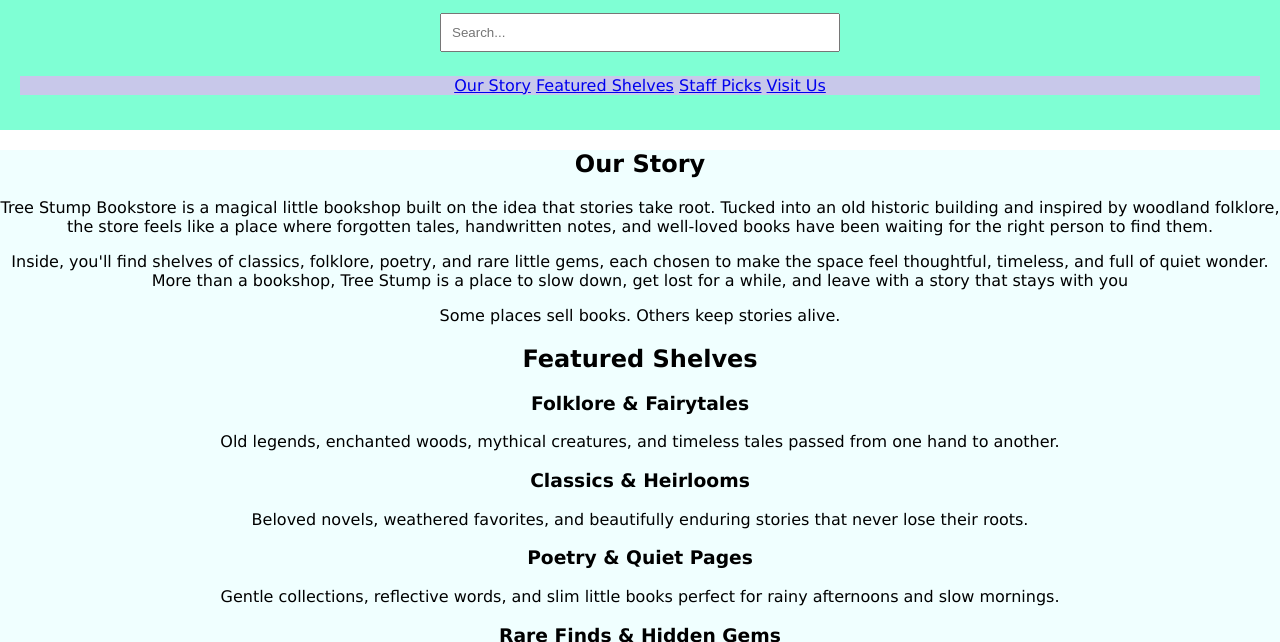
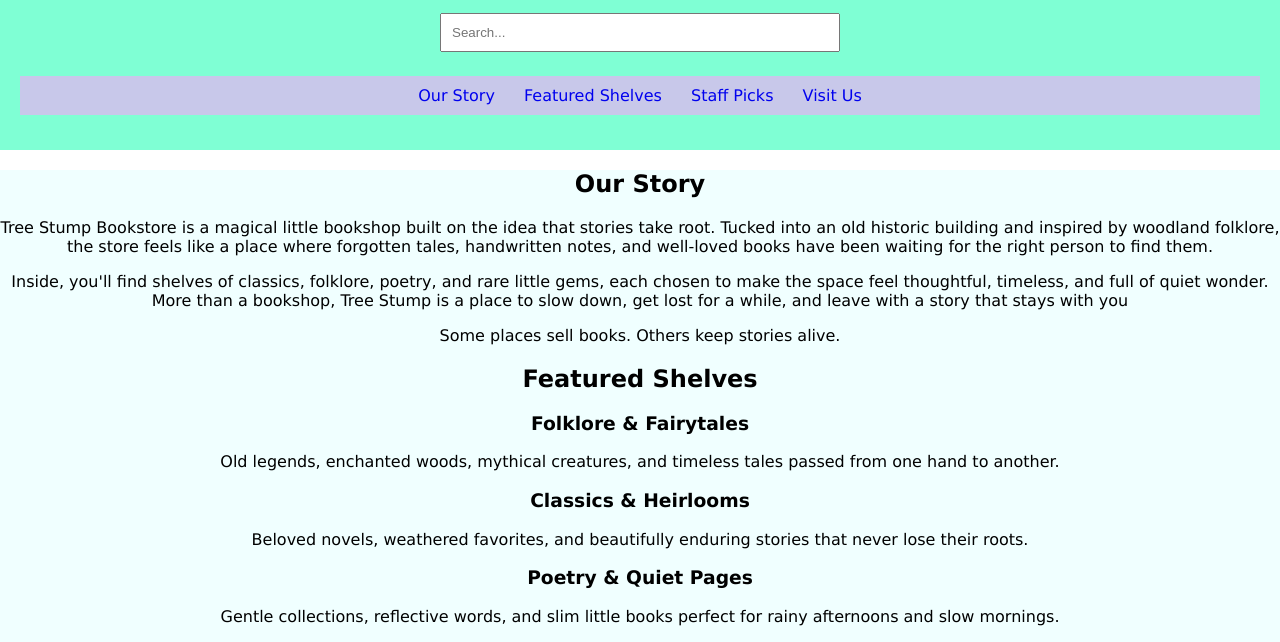
Before and after one commit to justenhilliard/bookstore-landing-page, a plain HTML site: page index.html in a window 1280 px wide. Shown: the part 148-790 px from the top of the page. Drawn offline with Linux system fonts and the light colour scheme.

Commit message:
Added fix nav bar layout

```diff
--- a/index.html
+++ b/index.html
@@ -9,12 +9,11 @@
     <body>
             <header class="topbar">
                 <h1 class="brand">Tree Stump Bookstore</h1>
-                <p>Rooted in History, Grown from Story</p>
+                <p class="tagline"> Rooted in History, Grown from Story</p>
 
                 <div class="search-container">
                     <input type="search" placeholder="Search..." class="search-input">
                 </div>
-
 
                 <nav class="nav-bar">
                     <a href="#story">Our Story</a>
--- a/style.css
+++ b/style.css
@@ -19,14 +19,19 @@ body{
 .topbar{
     background-color: aquamarine;
     padding: 45px 20px 35px 20px;
-
-
 }
 
 .nav-bar{
     margin-top: 24px;
+    margin-bottom: 0px;
     background-color: rgb(200, 200, 234);
-    padding: auto;
+    padding: 10px;
+
+}
+
+.nav-bar a{
+    text-decoration: none;
+    margin: 0 12px;
 }
 .main-section{
     background-color: azure;
```
